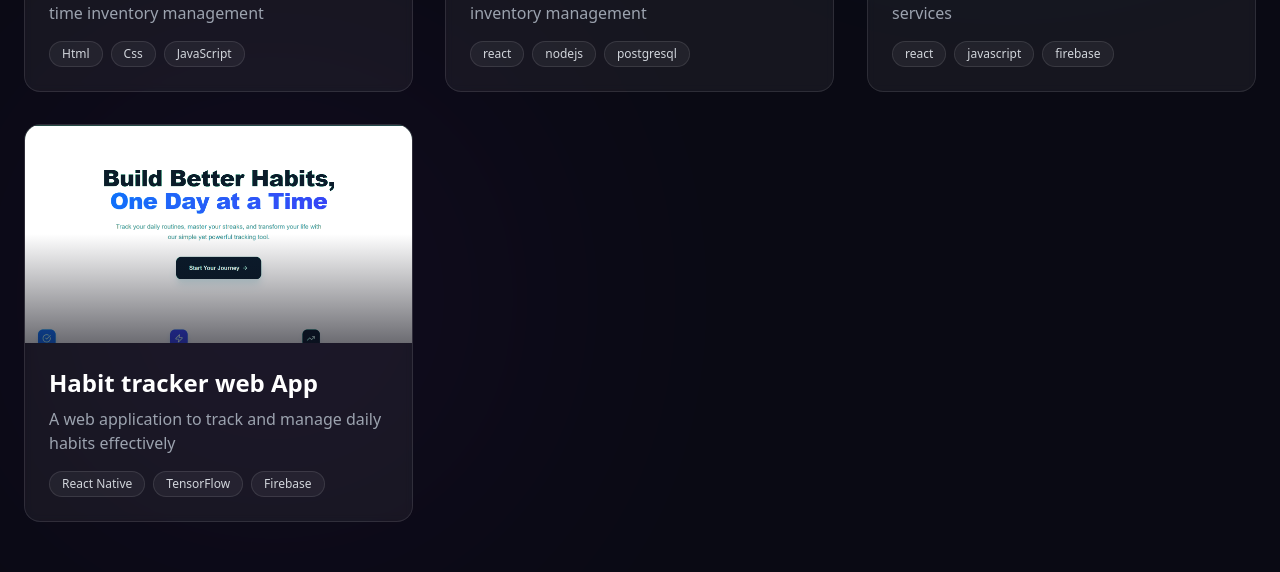
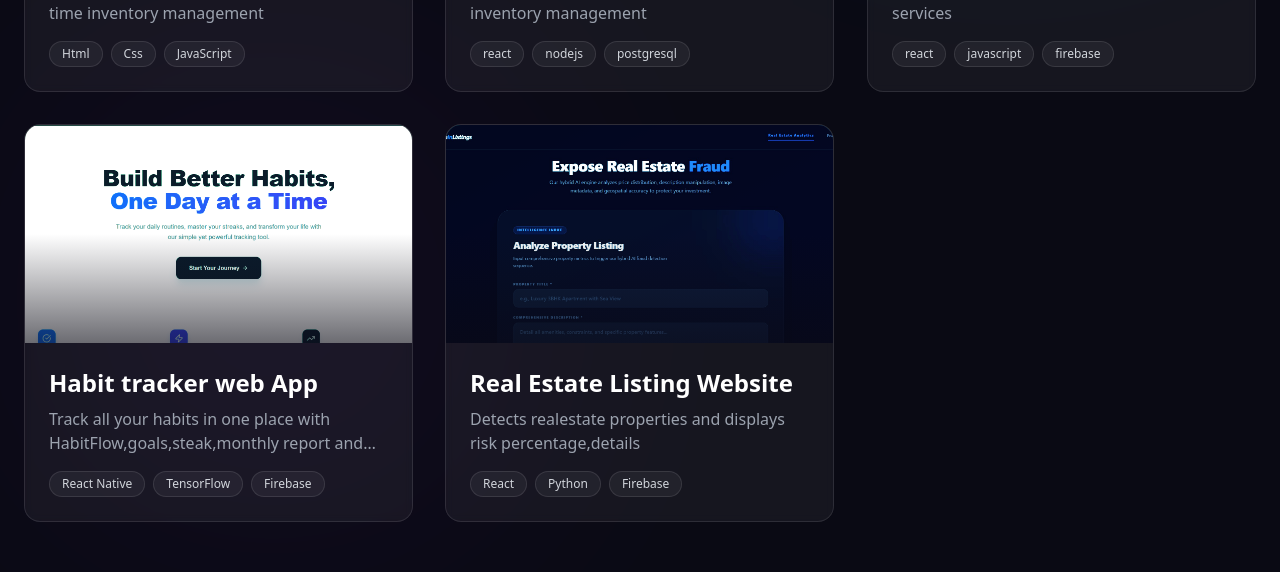
Before and after one commit to Madhu097/madhu_kuruva, a React (Vite) app: page / in a window 1280 px wide. Shown: the part 4300-4872 px from the top of the page. Built offline with nearby package versions, Linux system fonts and the light colour scheme; no server answers.

Commit message:
project added

```diff
--- a/src/components/Portfolio.tsx
+++ b/src/components/Portfolio.tsx
@@ -4,6 +4,7 @@ import DesignerImg from '../assets/Designer.jpg';
 import FoodImg from '../assets/food remainder.png';
 import HomecoImg from '../assets/homeco.png';
 import Habitracker from '../assets/habit tracking.png';
+import RealestateImg from '../assets/realestate.jpg';
 
 export default function Portfolio() {
   const sectionRef = useRef<HTMLElement>(null);
@@ -67,25 +68,26 @@ export default function Portfolio() {
       id: 4,
       title: 'Habit tracker web App',
       category: 'web',
-      description: 'A web application to track and manage daily habits effectively',
+      description: 'Track all your habits in one place with HabitFlow,goals,steak,monthly report and more',
       image: Habitracker,
       tags: ['React Native', 'TensorFlow', 'Firebase'],
       gradient: 'from-green-500 to-teal-500',
       github: 'https://github.com/Madhu097/Habit-tracker',
       live: 'https://habit-trackings.vercel.app/',
     },
-    /*
+
     {
       id: 5,
-      title: 'Brand Identity System',
-      category: 'design',
-      description: 'Complete brand identity and design system for a tech startup',
-      image: 'https://images.pexels.com/photos/1779487/pexels-photo-1779487.jpeg?auto=compress&cs=tinysrgb&w=800',
-      tags: ['Figma', 'UI/UX', 'Design System'],
-      gradient: 'from-rose-500 to-orange-500',
-      github: 'https://github.com/yourname/brand-identity-system',
-      live: 'https://brand.example.com',
+      title: 'Real Estate Listing Website',
+      category: 'website',
+      description: 'Detects realestate properties and displays risk percentage,details',
+      image: RealestateImg,
+      tags: ["React", "Python", "Firebase"],
+      gradient: 'from-cyan-500 to-blue-500',
+      github: 'https://github.com/Madhu097/realestate-fraud-frontend',
+      live: 'https://realestate-fraud-frontend.vercel.app/',
     },
+    /*
     {
       id: 6,
       title: 'Real-time Collaboration',
```
Also changed, not shown: src/assets/realestate.jpg (added).
